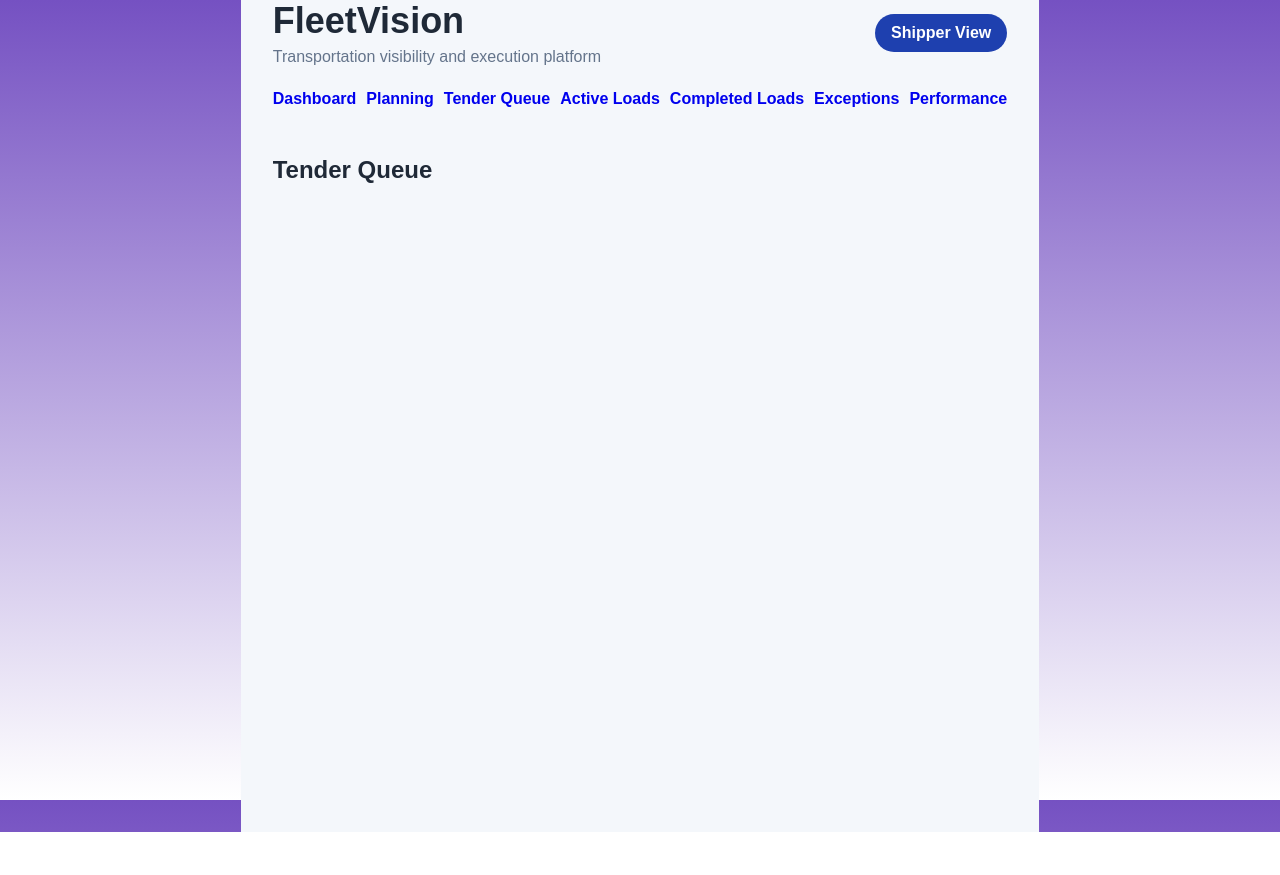
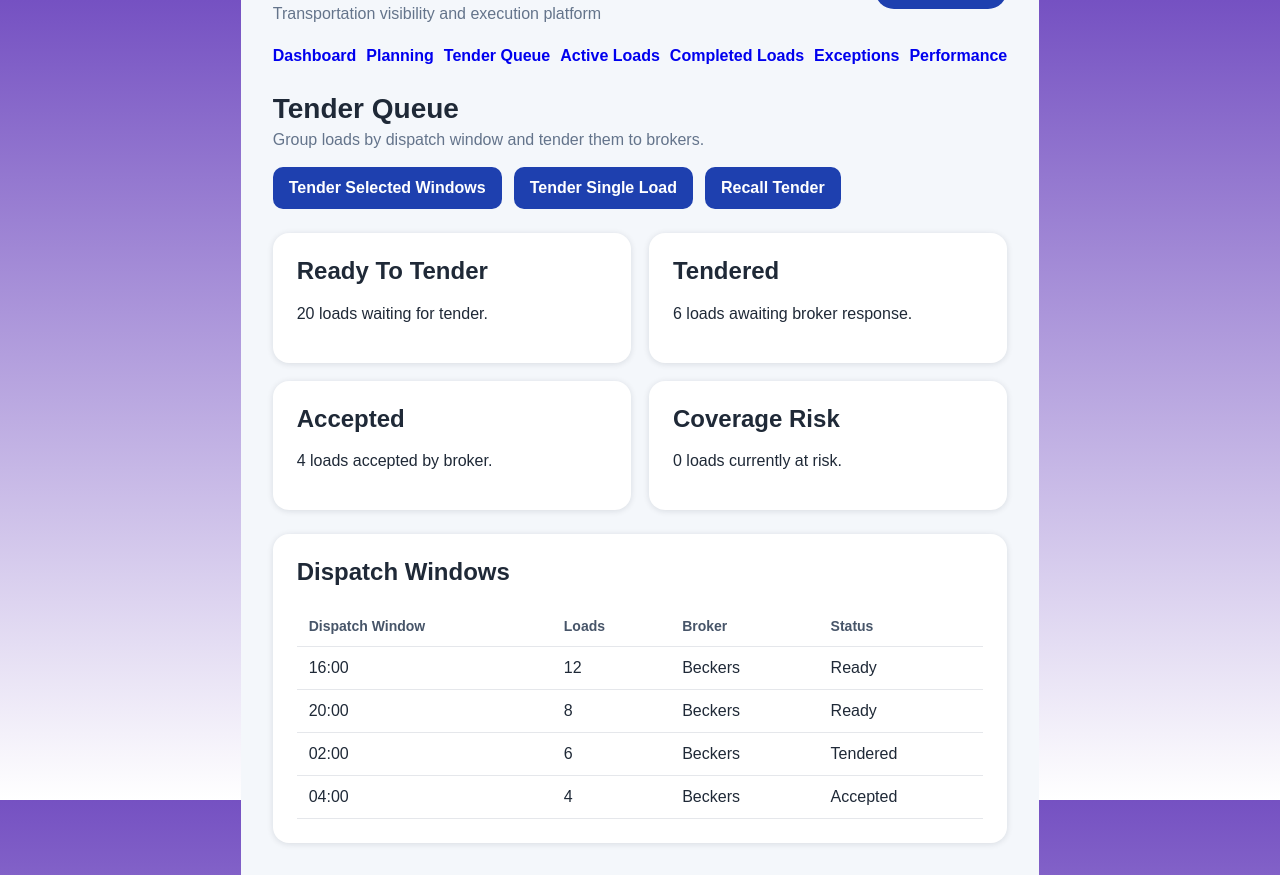
Before and after one commit to varchar1206/fleetvision-platform, a React (Vite) app: page /tender-queue in a window 1280 px wide. Before the commit the page ends 832 px from the top, so only its background shows below. Built offline with nearby package versions, Linux system fonts and the light colour scheme.

Commit message:
Build Tender Queue page

```diff
--- a/src/pages/shipper/TenderQueue.tsx
+++ b/src/pages/shipper/TenderQueue.tsx
@@ -1,3 +1,95 @@
+const dispatchWindows = [
+  {
+    window: "16:00",
+    loads: 12,
+    status: "Ready",
+    broker: "Beckers",
+  },
+  {
+    window: "20:00",
+    loads: 8,
+    status: "Ready",
+    broker: "Beckers",
+  },
+  {
+    window: "02:00",
+    loads: 6,
+    status: "Tendered",
+    broker: "Beckers",
+  },
+  {
+    window: "04:00",
+    loads: 4,
+    status: "Accepted",
+    broker: "Beckers",
+  },
+];
+
 export default function TenderQueue() {
-  return <h2>Tender Queue</h2>;
+  return (
+    <section>
+      <div className="page-header">
+        <div>
+          <h2>Tender Queue</h2>
+          <p>
+            Group loads by dispatch window and tender them to brokers.
+          </p>
+        </div>
+      </div>
+
+      <div className="action-row">
+        <button>Tender Selected Windows</button>
+        <button>Tender Single Load</button>
+        <button>Recall Tender</button>
+      </div>
+
+      <div className="dashboard-grid">
+        <div className="card">
+          <h2>Ready To Tender</h2>
+          <p>20 loads waiting for tender.</p>
+        </div>
+
+        <div className="card">
+          <h2>Tendered</h2>
+          <p>6 loads awaiting broker response.</p>
+        </div>
+
+        <div className="card">
+          <h2>Accepted</h2>
+          <p>4 loads accepted by broker.</p>
+        </div>
+
+        <div className="card">
+          <h2>Coverage Risk</h2>
+          <p>0 loads currently at risk.</p>
+        </div>
+      </div>
+
+      <div className="table-card">
+        <h2>Dispatch Windows</h2>
+
+        <table>
+          <thead>
+            <tr>
+              <th>Dispatch Window</th>
+              <th>Loads</th>
+              <th>Broker</th>
+              <th>Status</th>
+            </tr>
+          </thead>
+
+          <tbody>
+            {dispatchWindows.map((item) => (
+              <tr key={item.window}>
+                <td>{item.window}</td>
+                <td>{item.loads}</td>
+                <td>{item.broker}</td>
+                <td>{item.status}</td>
+              </tr>
+            ))}
+          </tbody>
+        </table>
+      </div>
+    </section>
+  );
 }
```
